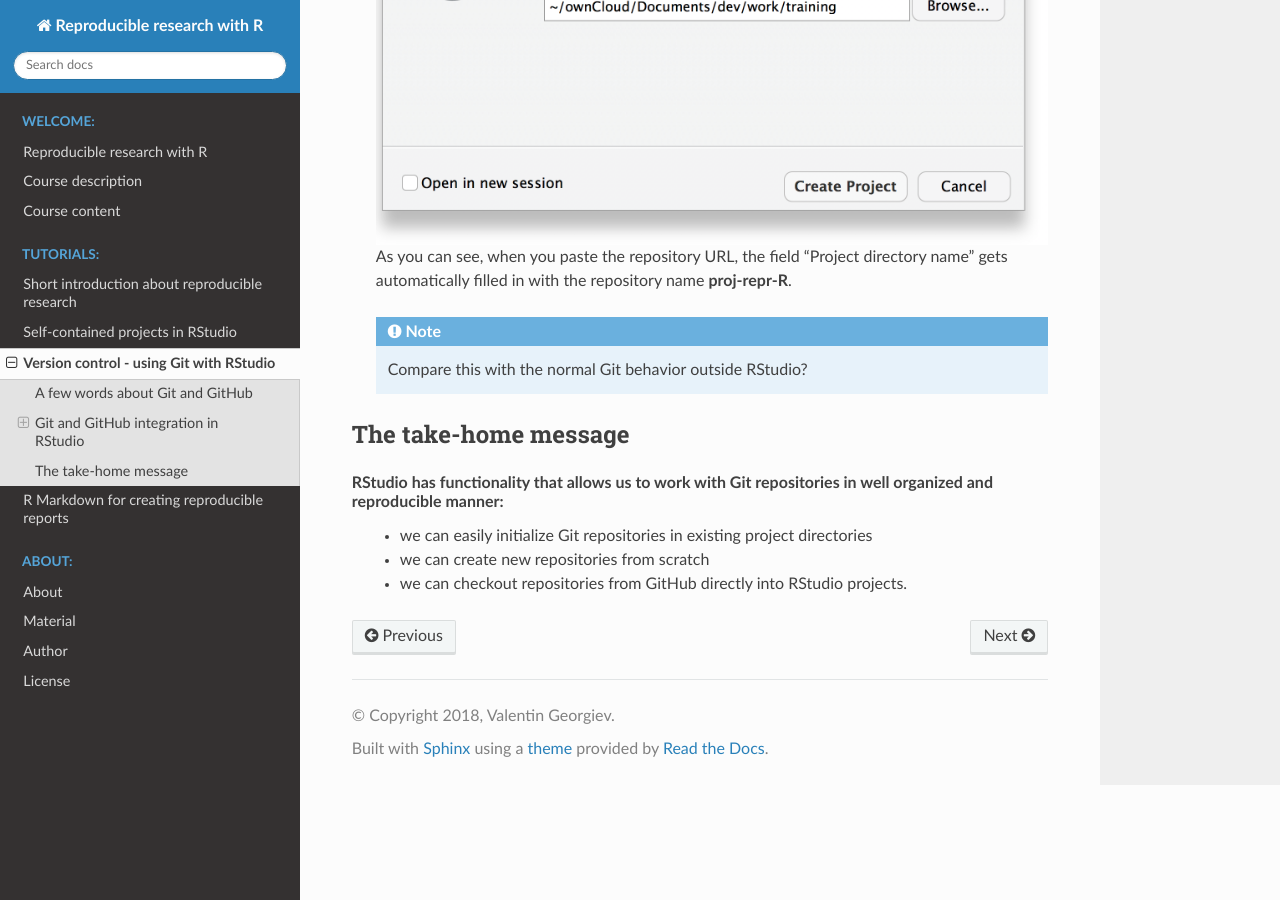
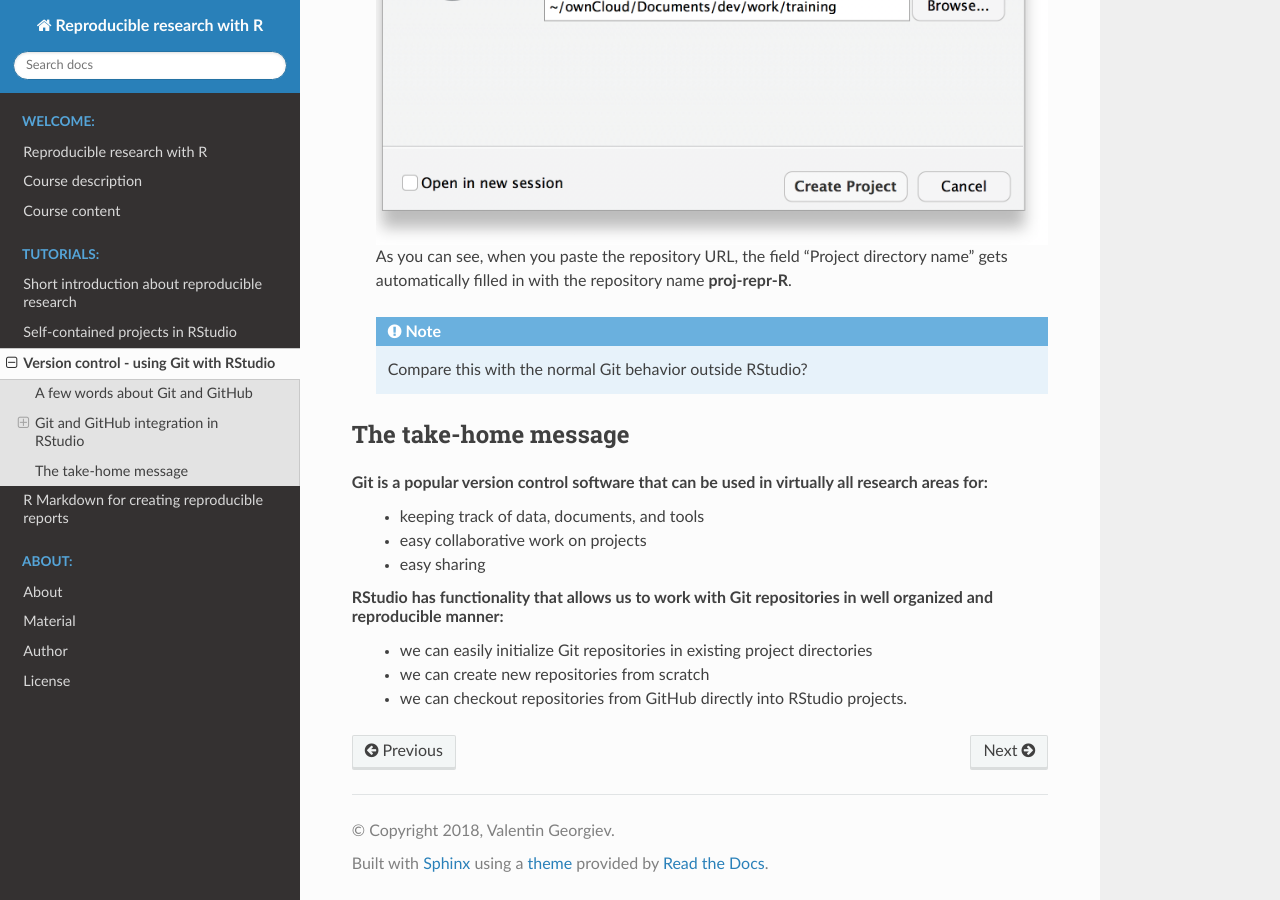
Before and after one commit to valyo/repr-res-r, a Sphinx documentation site: the page built from docs/source/tut/git-rstudio.rst, in a window 1280 px wide and 900 px high, scrolled down 8913 px. Built offline with Sphinx 7.4.7 and the Read the Docs theme 2.0.0, drawn with Linux system fonts in a browser that asks for light colours.

Commit message:
Add take home message

```diff
--- a/docs/source/tut/git-rstudio.rst
+++ b/docs/source/tut/git-rstudio.rst
@@ -138,6 +138,12 @@ In this scenario we have a link to a GitHub repository containing some data we w
 The take-home message
 ---------------------
 
+Git is a popular version control software that can be used in virtually all research areas for:
+ - keeping track of data, documents, and tools
+ - easy collaborative work on projects
+ - easy sharing
+
+
 RStudio has functionality that allows us to work with Git repositories in well organized and reproducible manner:
  - we can easily initialize Git repositories in existing project directories
  - we can create new repositories from scratch
```
